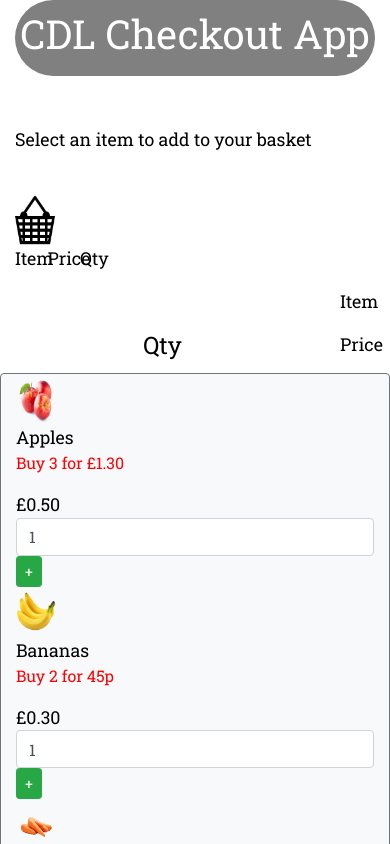
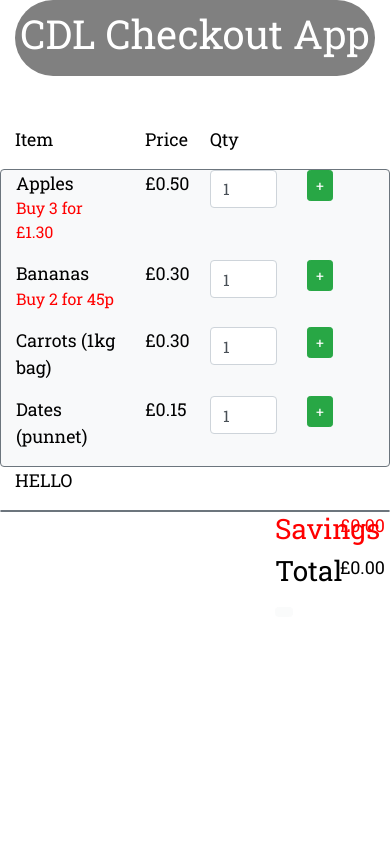
Before and after one commit to katiep28/cdl-checkout-system, a React (Create React App) app: page / in a window 390 px wide. Shown: the top 844 px of the page. Built offline with nearby package versions, Linux system fonts and the light colour scheme.

Commit message:
Started to make app responsed

```diff
--- a/src/App.css
+++ b/src/App.css
@@ -16,7 +16,7 @@ background-color: gray;
 font-family: 'Roboto Slab', serif;
 display: flex;
 flex-direction: column;
- align-items: center;
+align-items: center;
 justify-content: center;
 font-size: calc(10px + 2vmin);
 color:white;
@@ -45,7 +45,7 @@ img {
   height: 50px;
   padding-right: 10px;
 }
-.flexBasket {
+/* .flexBasket {
   display: flex;
   flex-direction: row;
-}
+} */
--- a/src/App.js
+++ b/src/App.js
@@ -148,12 +148,12 @@ class App extends React.Component {
         </div>
 
         <div className="row">
-          <div className="col-lg-7 hidden-sm">
+          <div className="d-none d-xl-block col-lg-7 ">
             <p>Select an item to add to your basket</p>
             <br/>
           </div>
 
-          <div className="col-1 col-lg-4" align="center">
+          <div className="d-none d-xl-block col-1 col-lg-4" align="center">
           <img src={require("./images/shoppingbasket.png")} alt="Shopping Basket"/>
           </div>
 
@@ -161,37 +161,38 @@ class App extends React.Component {
         </div>
 
         <div className="row paddingabove ">
-          <div className="col-1 col-lg-3">
+          <div className="col-4 col-md-5 col-lg-3">
             <p align="left">
               Item
             </p>
           </div>
-          <div className="col-1 col-lg-1">
+          <div className="col-2 col-md-2 col-lg-1">
           <p align="left">
               Price
             </p>
           </div>
-          <div className="col-10 col-lg-2">
+          <div className="col-3 col-md-3 col-lg-2">
             <p align="left">
                Qty
             </p>
           </div>
-          <div className="col-10 col-lg-1"></div>
-          <div className="col-1 col-lg-2">
+          <div className=" d-none d-lg-block col-1 col-lg-1"></div>
+          <div className="d-none d-lg-block col-2 col-lg-2">
             <p align="left">
               Item
             </p>
           </div>
-          <div className="col-10 col-lg-1">
-            <h4 align="center">
+          <div className="d-none d-lg-block col-1 col-lg-1">
+            <p align="center">
               Qty
-            </h4>
+            </p>
           </div>
-          <div className="col-1 col-lg-1">
+          <div className="d-none d-lg-block col-1 col-lg-1">
             <p>
               Price
             </p>
           </div>
+          <div className="d-none d-lg-block col-1 col-lg-1"/>
         </div>
 
         <div className="row paddingbelow">
@@ -212,7 +213,9 @@ class App extends React.Component {
               })}
             </ol>
         </div>
-        <div className="col-1 col-lg-1"/>
+        <div className="col-12 col-lg-1">
+      <p>HELLO</p>
+      </div>
         <div className="col-12 col-lg-4 bg-light text-dark border border-secondary border-thick bg-info text-white rounded" >
 
            <ol className="list-group">
--- a/src/ListBasket.js
+++ b/src/ListBasket.js
@@ -4,7 +4,6 @@ class ListBasket extends React.Component {
 
   render() {
     return (
-<div className="flexBasket">
       <div className="row padditemrow">
         <div className="col-4 col-lg-7">
           <div>
@@ -22,7 +21,6 @@ class ListBasket extends React.Component {
           </div>
         </div>
       </div>
-  </div>
     );
   }
 }
--- a/src/ListItems.js
+++ b/src/ListItems.js
@@ -88,17 +88,17 @@ class ListItems extends React.Component {
   render() {
     return (
       <div className="row">
-        <div className="col-12 col-lg-1">
+        <div className="d-none d-sm-block d-md-block col-1 col-md-1 col-lg-1">
            <img src={require("./images/" + this.props.image)} alt={this.props.desc}/>
         </div>
-        <div className="col-12 col-lg-5">
+        <div className="col-4 col-md-4 col-lg-5">
           {this.props.name}
           <p className="offer"> {this.props.offer.desc}</p>
         </div>
-        <div className="col-12 col-lg-2">
+        <div className="col-2 col-md-2 col-lg-2">
           {this.props.price.toLocaleString("en",{style: "currency", currency:"GBP"})}
         </div>
-        <div className="col-12 col-lg-2">
+        <div className="col-3 col-md-2 col-lg-2">
           <input
             id="addItemQty"
             type="number"
@@ -107,7 +107,7 @@ class ListItems extends React.Component {
             onChange={this.updateItemQty} />
         </div>
 
-        <div className="col-12 col-lg-2">
+        <div className="col-3 col-md-3 col-lg-2">
            <button type="button"
                    className="btn btn-success btn-sm"
                    onClick={this.handleAddClick}> +
```
